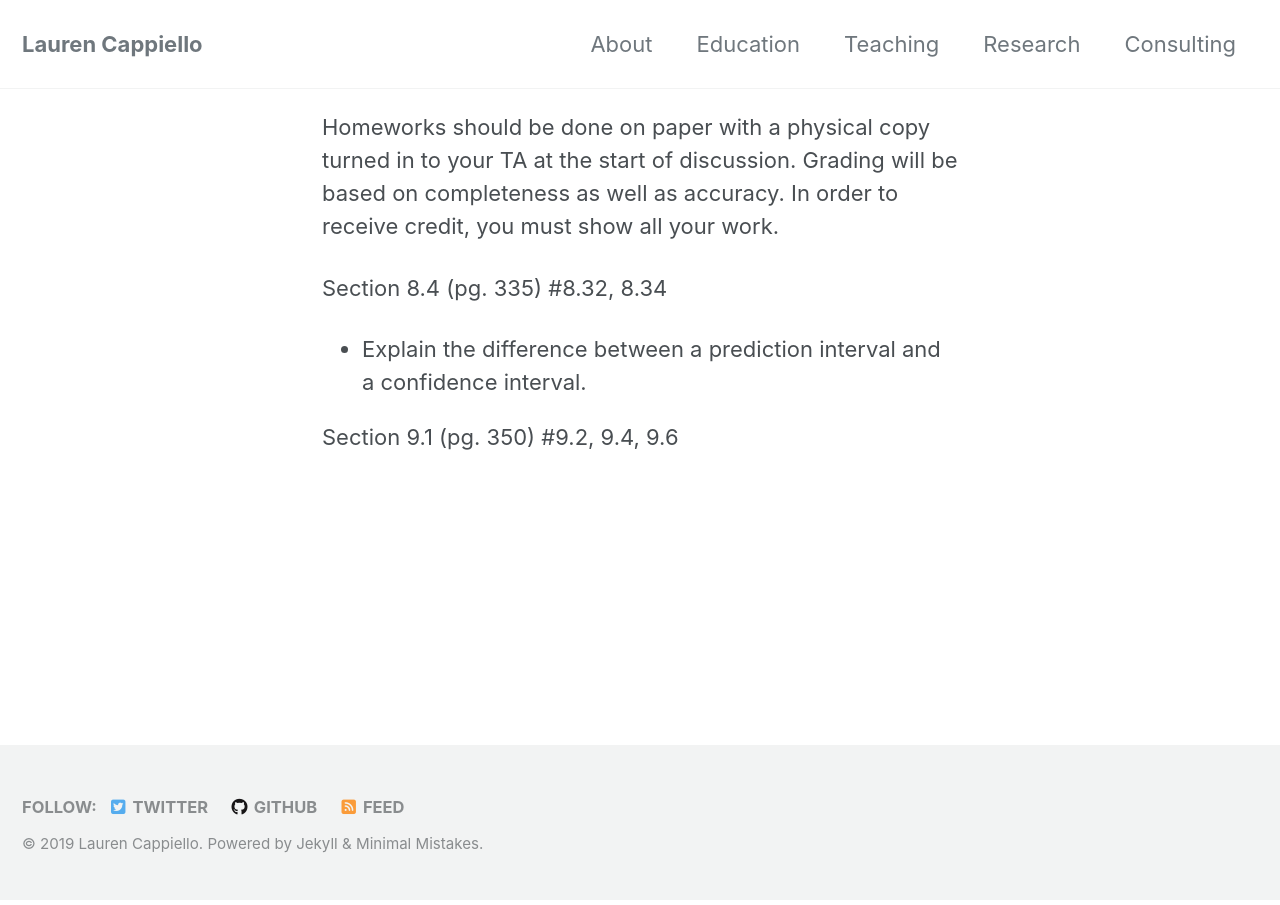
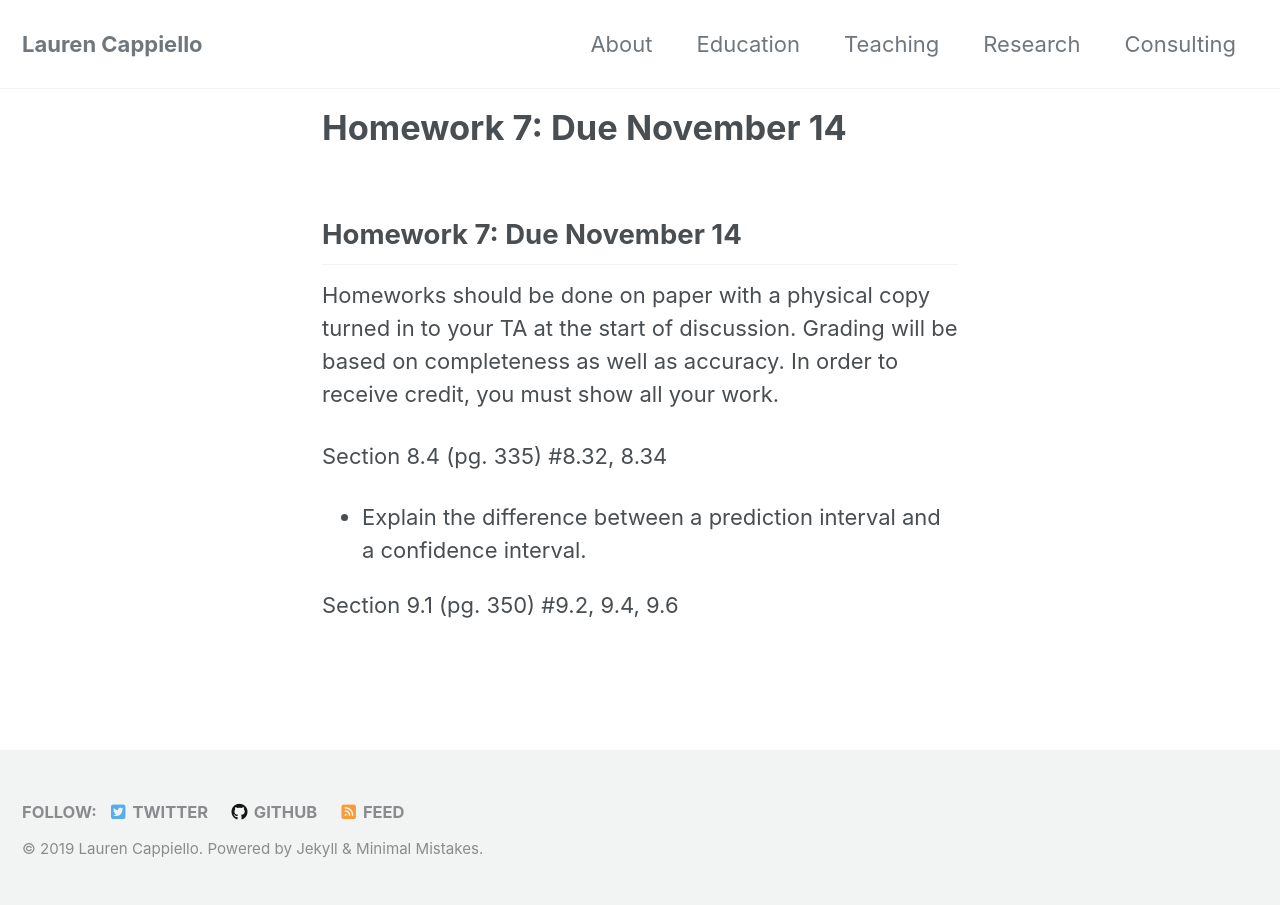
Before and after one commit to lgpcappiello/lgpcappiello.github.io, a Jekyll site: the page built from teaching/stat100b/hw7.md, in a window 1280 px wide. Built offline with Jekyll 4.4.1, drawn with Linux system fonts in a browser that asks for light colours; cached includes are drawn as plain includes; nearby versions of some CDN libraries; our own code applies the rules of GitHub Pages for plain Markdown files.

Commit message:
Update hw7.md

```diff
--- a/teaching/stat100b/hw7.md
+++ b/teaching/stat100b/hw7.md
@@ -1,6 +1,8 @@
 ---
 layout: single
 ---
+
+## Homework 7: Due November 14
 
 Homeworks should be done on paper with a physical copy turned in to your TA at the start of discussion. Grading will be based on completeness as well as accuracy. In order to receive credit, you must show all your work.
 
```
